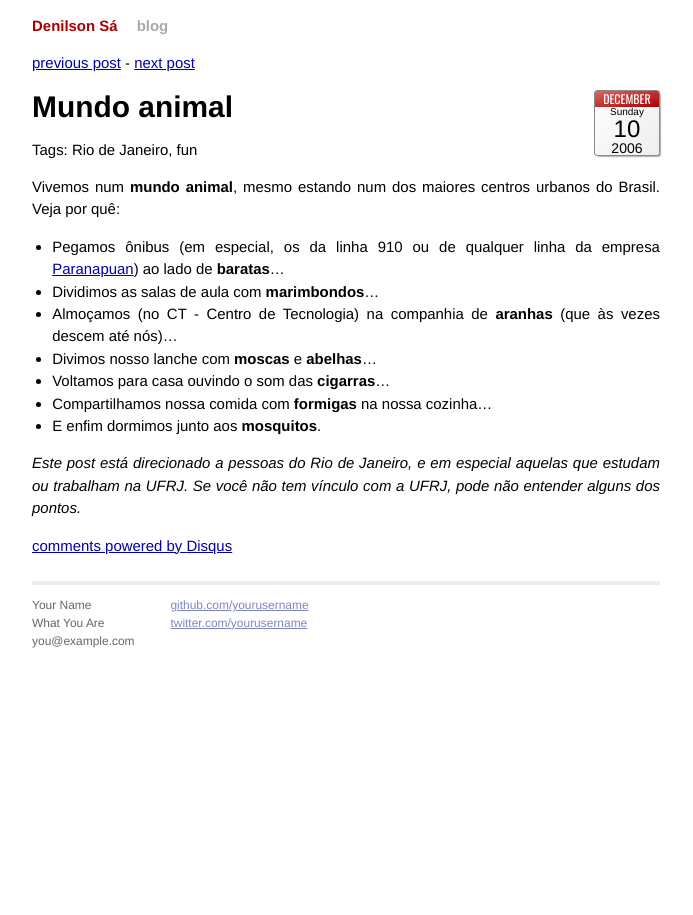
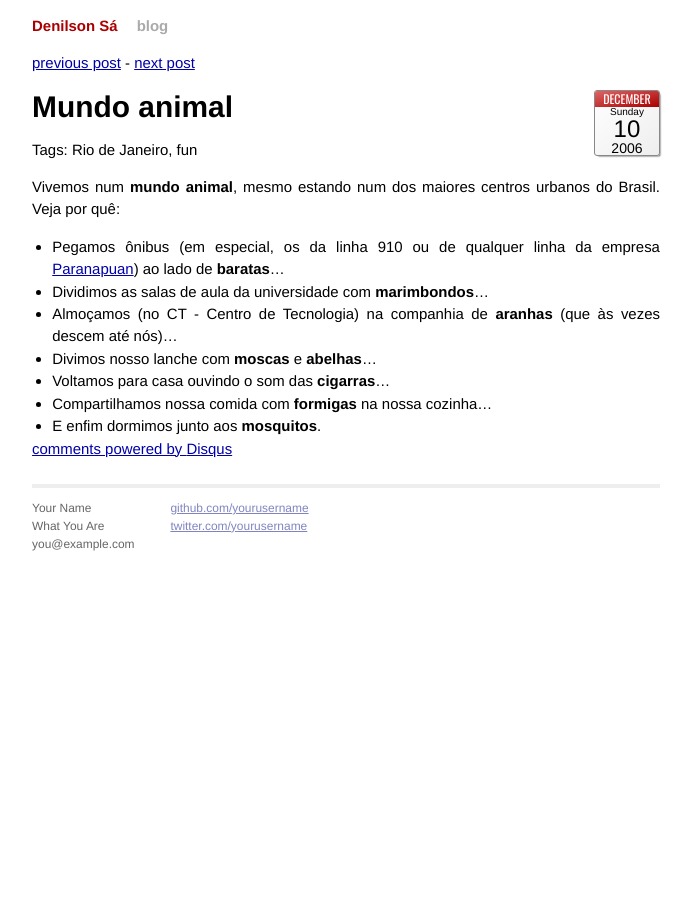
Before and after one commit to denilsonsa/denilsonsa.github.io, a Jekyll site: the page built from _posts/2006-12-10-mundo-animal.markdown, in a window 1280 px wide. Shown: the whole page, without its empty margins (294-987 px from the left). Built offline with Jekyll 4.4.1, drawn with Linux system fonts in a browser that asks for light colours; Markdown is read by kramdown in place of the engine named in the settings; comment, search, counter and statistics services are not loaded.

Commit message:
Removing a few comments from markdown

```diff
--- a/_posts/2006-01-18-kombi-e-open-source.markdown
+++ b/_posts/2006-01-18-kombi-e-open-source.markdown
@@ -8,10 +8,6 @@
 - Open Source
 - Rio de Janeiro
 ---
-
-{% comment %}
-_This is a Portuguese post, more interesting (maybe only interesting) to people living in Brazil, specially in Rio de Janeiro._
-{% endcomment %}
 
 Se você mora no Rio, pode pular este parágrafo. Se você não mora, gastarei algumas linhas explicando o contexto. Aqui, há centenas ou milhares de [Kombis](https://pt.wikipedia.org/wiki/Volkswagen_Kombi) e vans fazendo transporte "alternativo". Muitas delas fazem linhas parecidas (ou iguais) às linhas de ônibus. Outras, no entanto, fazem itinerários que nenhum outro ônibus faz. Na maior parte das vezes, a tarifa de kombis e vans é mais barata e o tempo de viagem é menor (por diversos motivos, entre eles cortar caminho para evitar congestionamentos). Apesar de quatro pessoas num banco de Kombi ser um pouco apertado, ainda é mais confortável do que ônibus lotado, ou ônibus com bancos tão próximos que não cabem sua perna (caso você seja alto).
 
--- a/_posts/2006-02-20-nvidia-vs-fonts.markdown
+++ b/_posts/2006-02-20-nvidia-vs-fonts.markdown
@@ -58,8 +58,6 @@
 
 Read the following two excerpts from [Appendix Y](http://download.nvidia.com/XFree86/Linux-x86/1.0-8178/README/appendix-y.html):
 
-{% comment %} https://stackoverflow.com/questions/3358056/multiple-blockquotes-in-a-row-using-markdown-syntax {% endcomment%}
-
 > If the display device provides an EDID, and the EDID contains information about the physical size of the display device, that is used to compute the DPI. _[…]_
 
 > Note that the physical size of the X screen, as reported through `xdpyinfo` is computed based on the DPI and the size of the X screen in pixels.
--- a/_posts/2006-09-05-metrorio-e-supervia-lancam-produtos-baseados-na-plataforma-rails.markdown
+++ b/_posts/2006-09-05-metrorio-e-supervia-lancam-produtos-baseados-na-plataforma-rails.markdown
@@ -10,8 +10,6 @@
 A Metrorio e a Supervia, empresas responsáveis pelo transporte metroviário e ferroviário do Rio de Janeiro, anunciaram o lançamento de seus produtos que rodam sobre a plataforma Rails.
 
 
-{% comment %} _This is a Portuguese post, more interesting to people living in Brazil. Maybe one day I translate this to English. Maybe not..._ {% endcomment %}
-
 Ambos os produtos possuem objetivos similares, mas se comportam de formas um pouco diferentes. A Supervia afirma que seu produto é capaz de atender uma faixa maior de usuários: "Nosso sistema está pronto para operar mesmo com grandes tempos de latência provocados por grandes distâncias. Isto significa que podemos atender a usuários que normalmente são excluídos pelas demais empresas."
 
 A Metrorio não nega as afirmações da Supervia, mas ressalta as vantagens de seu produto: "Nosso objetivo é fornecer um serviço mais rápido e seguro para nosso clientes, que normalmente precisam de tempos de resposta menores para curtas distâncias. Nosso conhecimento mais profundo permite aplicar a plataforma Rails em camadas mais baixas, diminuindo a latência e aumentando o desempenho geral do sistema."
--- a/_posts/2006-12-10-mundo-animal.markdown
+++ b/_posts/2006-12-10-mundo-animal.markdown
@@ -11,11 +11,9 @@
 
 
 * Pegamos ônibus (em especial, os da linha 910 ou de qualquer linha da empresa [Paranapuan](http://desciclopedia.org/wiki/Paranapuan)) ao lado de **baratas**…
-* Dividimos as salas de aula com **marimbondos**…
+* Dividimos as salas de aula da universidade com **marimbondos**…
 * Almoçamos (no CT - Centro de Tecnologia) na companhia de **aranhas** (que às vezes descem até nós)…
 * Divimos nosso lanche com **moscas** e **abelhas**…
 * Voltamos para casa ouvindo o som das **cigarras**…
 * Compartilhamos nossa comida com **formigas** na nossa cozinha…
 * E enfim dormimos junto aos **mosquitos**.
-
-_Este post está direcionado a pessoas do Rio de Janeiro, e em especial aquelas que estudam ou trabalham na UFRJ. Se você não tem vínculo com a UFRJ, pode não entender alguns dos pontos._
```
